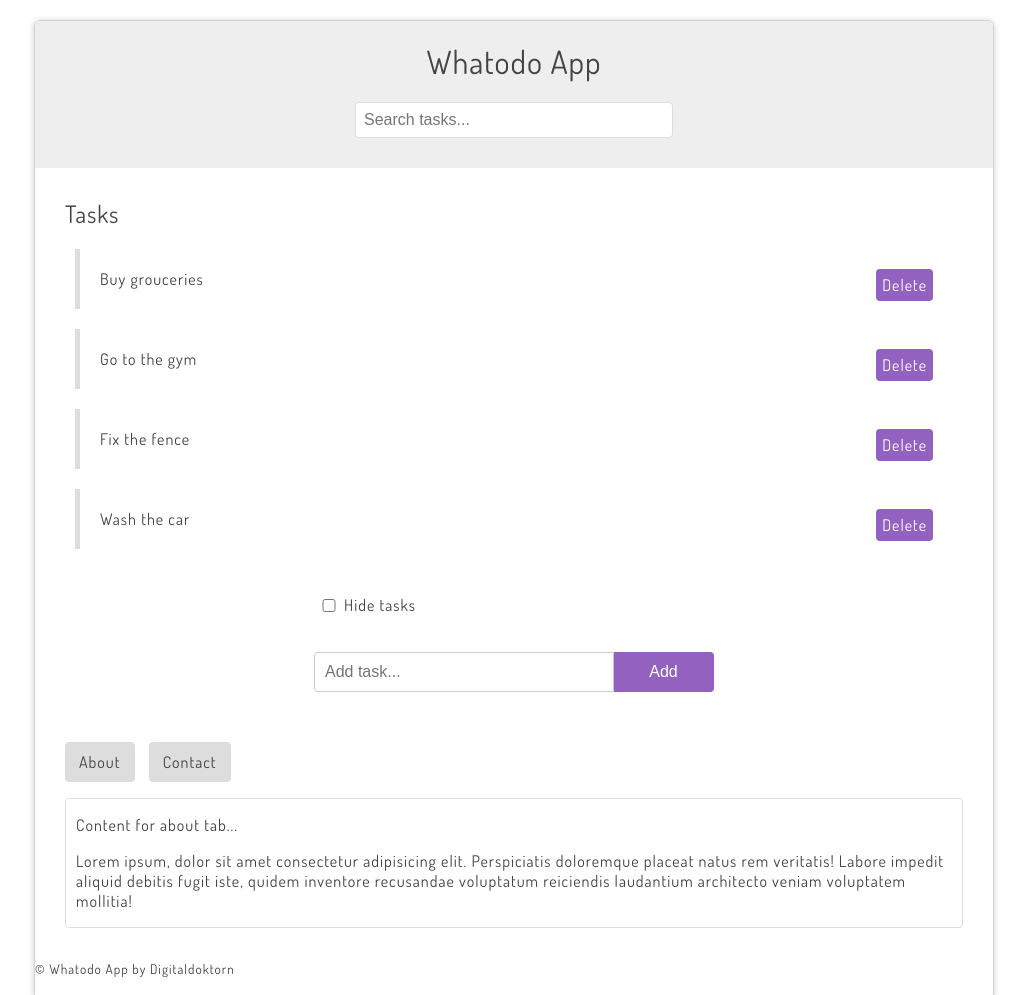
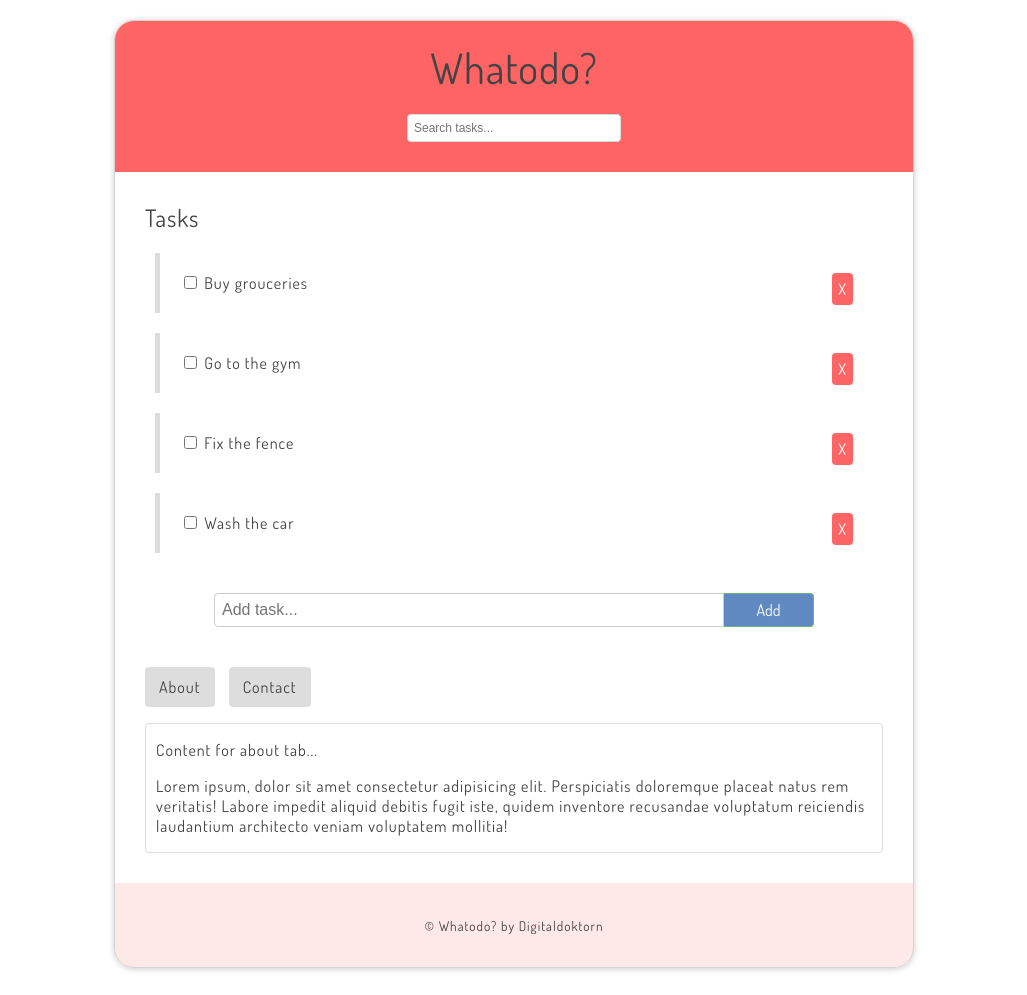
Before and after one commit to Digitaldoktorn/WhatodoApp, a plain HTML site: page index.html in a window 1280 px wide. Shown: the top 995 px of the page, without its empty margins (126-1153 px from the left). Drawn offline with Linux system fonts and the light colour scheme.

Commit message:
style change

```diff
--- a/index.html
+++ b/index.html
@@ -7,7 +7,7 @@
     <meta http-equiv="X-UA-Compatible" content="ie=edge">
     <link rel="stylesheet" href="style.css">
     <link href="https://fonts.googleapis.com/css?family=Dosis|Lora&display=swap" rel="stylesheet">
-    <title>Whatodo App</title>
+    <title>Whatodo?</title>
     <script src="main.js"></script>
 </head>
 
@@ -15,7 +15,7 @@
     <div id="wrapper">
         <header id="whatodo">
             <div id="page-banner">
-                <h1>Whatodo App</h1>
+                <h1>Whatodo?</h1>
                 <form id="search-tasks">
                     <input type="text" placeholder="Search tasks...">
                 </form>
@@ -26,26 +26,30 @@
             <h2 class="title">Tasks</h2>
             <ul>
                 <li>
+                    <input type="checkbox" name="checkTask" class="checkTask">
                     <span class="name">Buy grouceries</span>
-                    <span class="delete">Delete</span>
+                    <span class="delete">X</span>
                 </li>
                 <li>
+                    <input type="checkbox" name="checkTask" class="checkTask"></button>
                     <span class="name">Go to the gym</span>
-                    <span class="delete">Delete</span>
+                    <span class="delete">X</span>
                 </li>
                 <li>
+                    <input type="checkbox" name="checkTask" class="checkTask"></button>
                     <span class="name">Fix the fence</span>
-                    <span class="delete">Delete</span>
+                    <span class="delete">X</span>
                 </li>
                 <li>
+                    <input type="checkbox" name="checkTask" class="checkTask"></button>
                     <span class="name">Wash the car</span>
-                    <span class="delete">Delete</span>
+                    <span class="delete">X</span>
                 </li>
             </ul>
         </div>
         <form id="add-task">
-            <input type="checkbox" id="hide">
-            <label for="hide">Hide tasks</label>
+            <!-- <input type="checkbox" id="hide">
+            <label for="hide">Hide tasks</label> -->
             <input type="text" placeholder="Add task...">
             <button>Add</button>
         </form>
@@ -70,7 +74,7 @@
         </div>
 
         <footer>
-            <small>&copy; Whatodo App by Digitaldoktorn</small>
+            <small>&copy; Whatodo? by Digitaldoktorn</small>
         </footer>
     </div>
 
--- a/main.js
+++ b/main.js
@@ -19,16 +19,19 @@ document.addEventListener('DOMContentLoaded', function(){
         const li = document.createElement('li')
         const taskName = document.createElement('span')
         const deleteBtn = document.createElement('span')
+        const checkBox = document.createElement('input')
+        checkBox.setAttribute("type", "checkbox")
 
         // add content
         taskName.textContent = value
-        deleteBtn.textContent = 'delete'
+        deleteBtn.textContent = 'X'
 
         // add classes
         taskName.classList.add('name')
         deleteBtn.classList.add('delete')
 
         // append to DOM - the order matters
+        li.appendChild(checkBox)
         li.appendChild(taskName)
         li.appendChild(deleteBtn)
         list.appendChild(li)
--- a/style.css
+++ b/style.css
@@ -9,21 +9,28 @@ h1, h2 {
     font-weight: normal;
 }
 
+h1 {
+    font-size: 42px;
+}
+
 #wrapper {
-    width: 90%;
-    max-width: 960px;
+    width: 70%;
+    max-width: 800px;
     margin: 20px auto;
     border-radius: 6px;
     box-shadow: 0px 1px 6px rgba(0,0,0,0.2);
     box-sizing: border-box;
-    padding: 0 0 20px;
     overflow: hidden;
     border: 1px solid lightgray;
+    border-top-left-radius: 20px;
+    border-top-right-radius: 20px;
+    border-bottom-left-radius: 20px;
+    border-bottom-right-radius: 20px;
 }
 
 #page-banner{
-    background: #eee;
-    padding: 10px 0;
+    background: rgba(255, 35, 35, 0.7);
+    padding: 10px 0 10px 0
 }
 #page-banner h1, #page-banner p{
     width: 100%;
@@ -32,14 +39,14 @@ h1, h2 {
 }
 
 #page-banner input{
-    width: 90%;
-    max-width: 300px;
+    width: 70%;
+    max-width: 200px;
     margin: 20px auto;
     display: block;
-    padding: 8px;
+    padding: 6px;
     border: 1px solid #ddd;
     border-radius: 4px;
-    font-size: 16px;
+    font-size: 12px;
     color: #444;
 }
 
@@ -58,11 +65,11 @@ h1, h2 {
     margin: 20px 10px;
 }
 #task-list li:hover{
-    border-color: #9361bf;
+    border-color: rgb(95, 137, 192);
 }
 .delete{
     float: right;
-    background: #9361bf;
+    background: rgba(255, 35, 35, 0.7);
     padding: 6px;
     border-radius: 4px;
     cursor: pointer;
@@ -70,43 +77,47 @@ h1, h2 {
 }
 
 .delete:hover {
-    background: #333;
+    background: rgb(255, 35, 35);
 }
 
 #add-task {
-    width: 400px;
+    width: 600px;
     margin: 0 auto;
 }
 
 #add-task input{
     display: block;
-    margin: 20px 0;
-    padding: 10px;
+    margin: 10px 0;
+    padding: 7px;
     border: 1px solid #ccc;
     font-size: 16px;
     border-radius: 4px 0 0 4px;
     box-sizing: border-box;
-    width: 300px;
+    width: 85%;
     float: left;
     clear: both;
 }
 
 #add-task button {
-    border: 1px solid #9361bf;
-    background: #9361bf;
-    padding: 10px 20px;
+    border: 1px solid rgb(108, 177, 129);
+    background: rgb(95, 137, 192);
+    padding: 6px;
     font-size: 16px;
+    font-family: 'Dosis', sans-serif;
     display: inline-block;
     margin: 0;
     border-radius: 0 4px 4px 0;
     cursor: pointer;
-    width: 100px;
+    width: 15%;
     float: left;
-    margin: 20px 0;
+    margin: 10px 0;
     border-left: 0;
     color: white;
 }
 
+#add-task button:hover {
+    background: rgb(116, 162, 223);
+}
 #add-task:after{
     content: '';
     display: block;
@@ -140,3 +151,9 @@ h1, h2 {
 #tabbed-content .panel.active{
     display: block;
 }
+
+footer{
+    background: rgba(255, 35, 35, 0.1);
+    text-align: center;
+    padding: 2em;
+}
```
